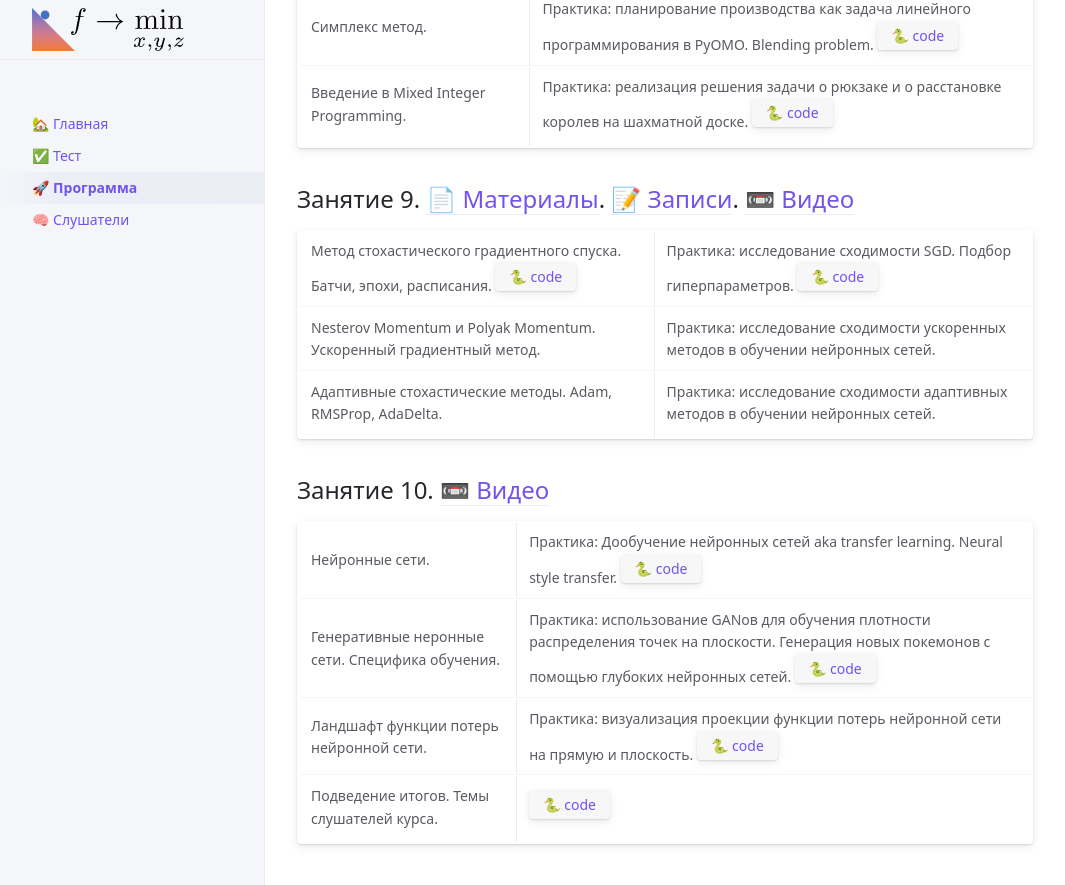
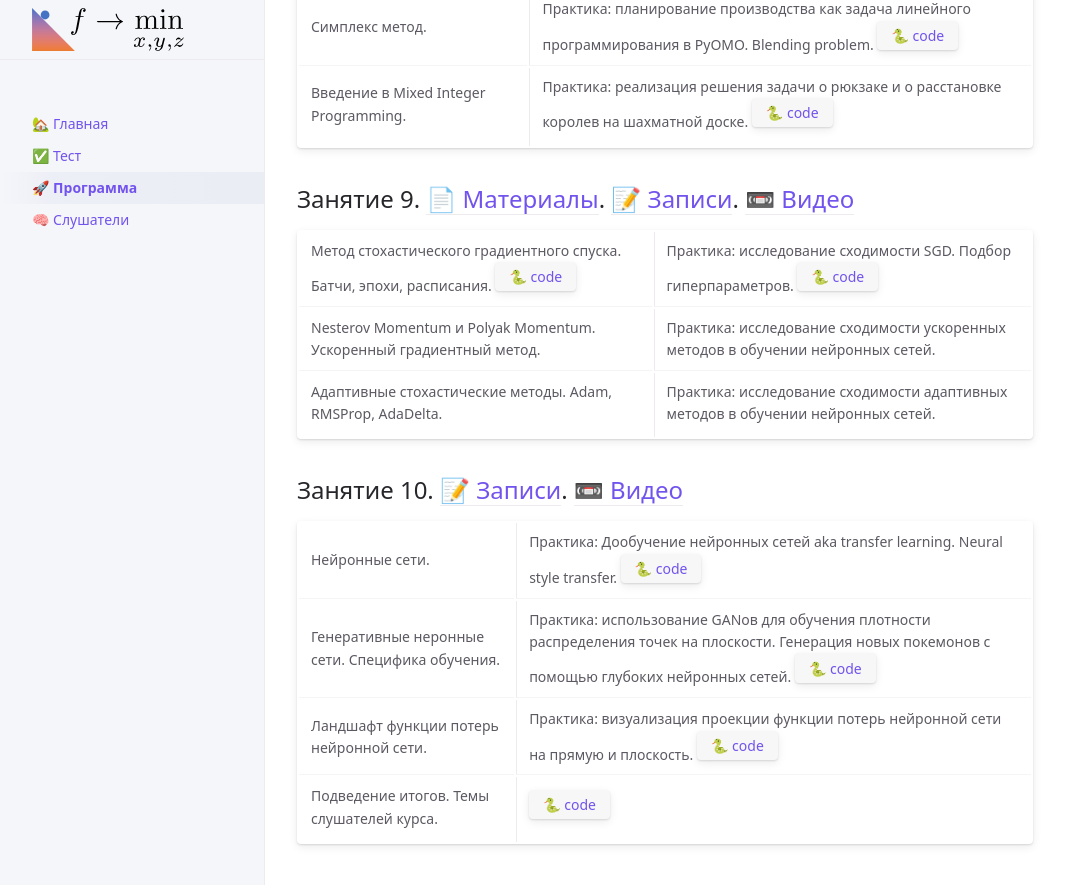
Before and after one commit to MerkulovDaniil/sber223, a Jekyll site: the page built from program.md, in a window 1280 px wide and 900 px high, scrolled down 2630 px. Shown: the top 885 px of the window, without its empty margins (107-1172 px from the left). Built offline with Jekyll 4.4.1, drawn with Linux system fonts in a browser that asks for light colours; our own code applies the rules of GitHub Pages for plain Markdown files; a script that is not in the unit is left out.

Commit message:
Update program.md

```diff
--- a/program.md
+++ b/program.md
@@ -57,7 +57,7 @@ nav_order: 3
 | Nesterov Momentum и Polyak Momentum. Ускоренный градиентный метод. | Практика: исследование сходимости ускоренных методов в обучении нейронных сетей.
 | Адаптивные стохастические методы. Adam, RMSProp, AdaDelta. | Практика:  исследование сходимости адаптивных методов в обучении нейронных сетей. |
 
-## Занятие 10. [📼 Видео](https://drive.google.com/file/d/1ct0hieIheron1fmCaM-9dWiS-V-2Nfvf/view?usp=sharing)
+## Занятие 10. [📝 Записи](/notes/10.pdf). [📼 Видео](https://drive.google.com/file/d/1ct0hieIheron1fmCaM-9dWiS-V-2Nfvf/view?usp=sharing)
 
 | Нейронные сети. | Практика: Дообучение нейронных сетей aka transfer learning. Neural style transfer. [🐍 code](https://colab.research.google.com/github/MerkulovDaniil/sber219/blob/main/notebooks/10_1.ipynb){: .btn} |
 | Генеративные неронные сети. Специфика обучения. | Практика: использование GANов для обучения плотности распределения точек на плоскости. Генерация новых покемонов с помощью глубоких нейронных сетей. [🐍 code](https://colab.research.google.com/github/MerkulovDaniil/sber219/blob/main/notebooks/10_2.ipynb){: .btn} |
```
